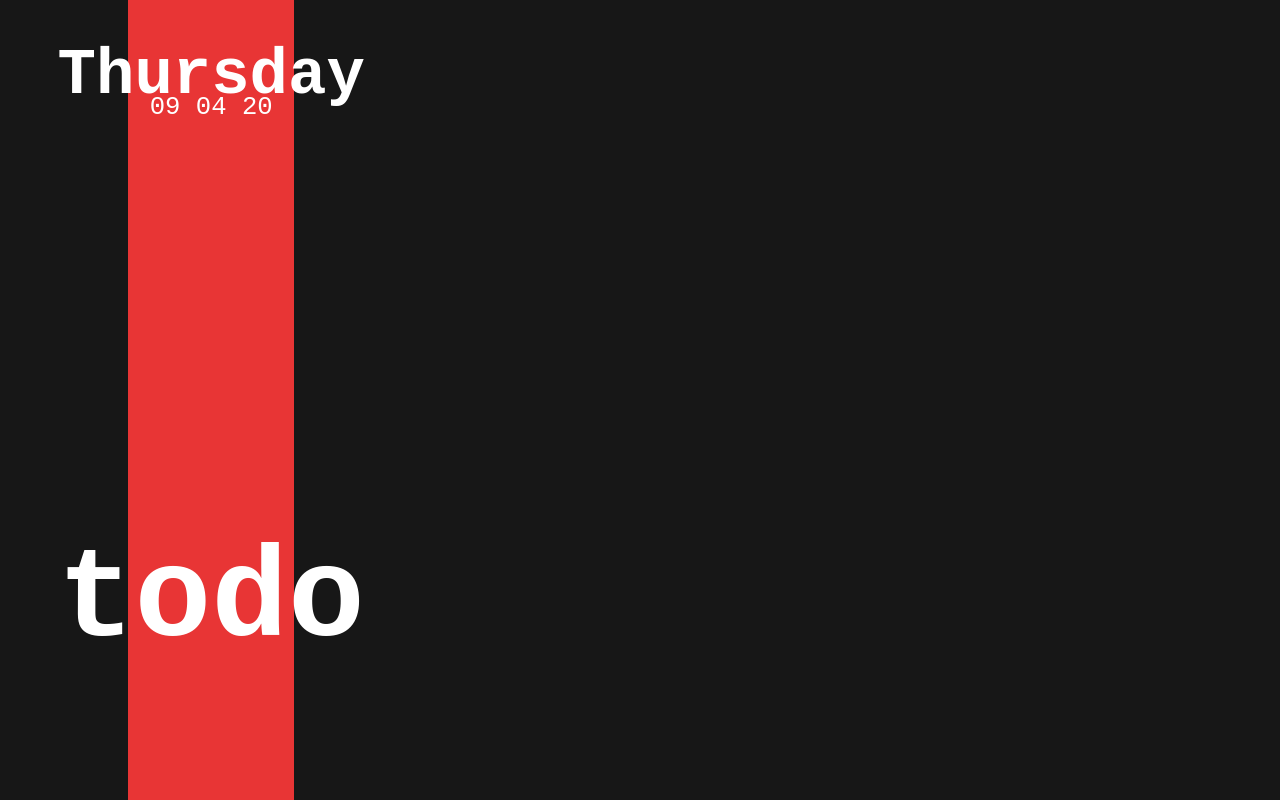
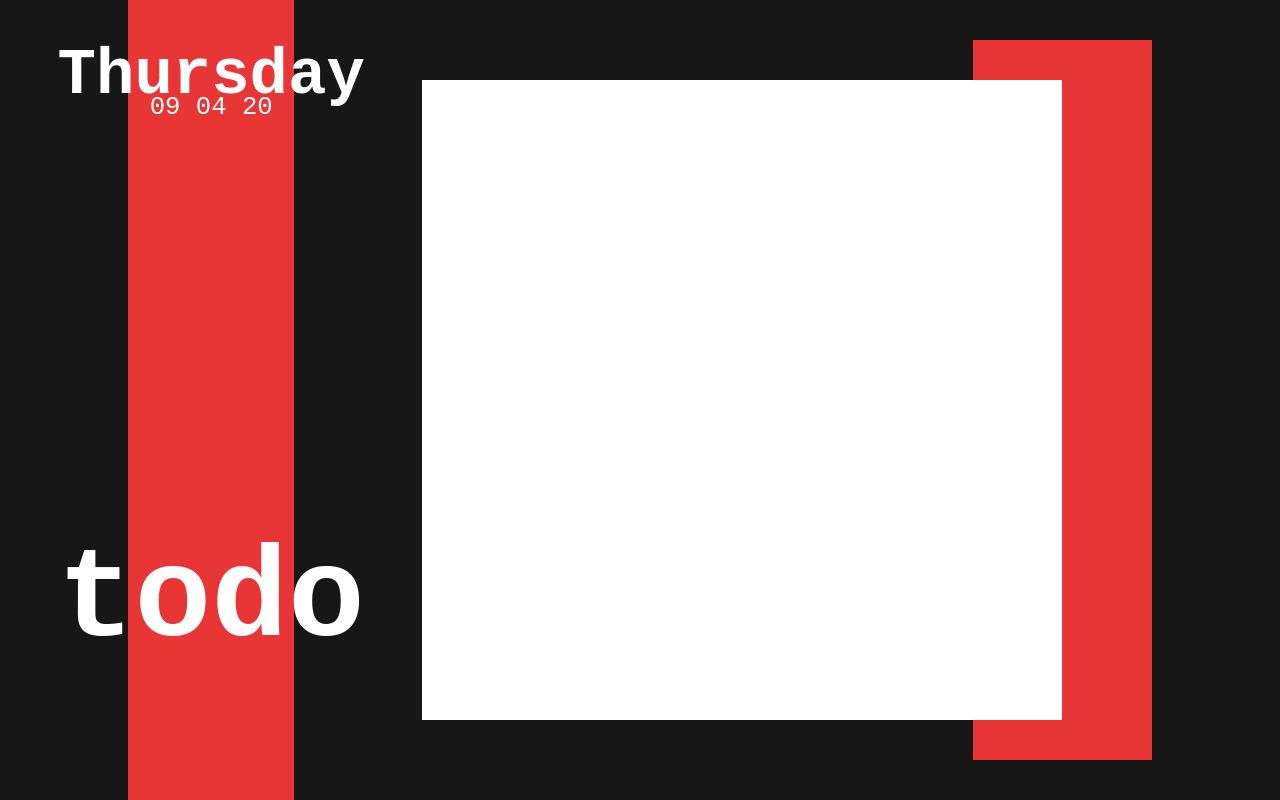
Before and after one commit to ijwebber/js-task-app, a React (Create React App) app in the folder client/: page / in a window 1280 px wide. Built offline with nearby package versions, Linux system fonts and the light colour scheme; the HTML template or start-up script is replaced by a standard one.

Commit message:
added main todo board

```diff
--- a/client/src/App.css
+++ b/client/src/App.css
@@ -1,8 +1,15 @@
 .App {
   margin: auto;
-  text-align: center;
 }
 
 .Header {
   color: white;
+  display: inline-block;
+  width: 33vw;
+  vertical-align: middle;
 }
+
+.TodoBoard {
+  display: inline-block;
+  vertical-align: middle;
+}
--- a/client/src/App.js
+++ b/client/src/App.js
@@ -10,6 +10,7 @@ export default class App extends Component {
     return (
       <div className="App" >
         <Header name="todo" />
+        <TodoBoard />
       </div>
     );
   }
--- a/client/src/components/Todo/TodoBoard.css
+++ b/client/src/components/Todo/TodoBoard.css
@@ -1,4 +1,17 @@
-.TodoBoard {
-    width: 60vw;
+.TodoBoard{
+    height: 90vh;
+}
+
+.board {
+    width: 50vw;
     height: 80vh;
+    background-color: white;
+    margin-top: -85vh;
 }
+
+.boardBack {
+    width: 14vw;
+    height: 90vh;
+    background-color: #E83535;
+    margin-left: 43vw;
+}
--- a/client/src/components/Todo/TodoBoard.js
+++ b/client/src/components/Todo/TodoBoard.js
@@ -5,8 +5,11 @@ export default class TodoBoard extends Component {
     render() {
         return (
             <div className="TodoBoard">
+                <div className="boardBack" />
+                <div className="board">
 
-            </div>
+                </div>
+            </div >
         );
 
     }
```
